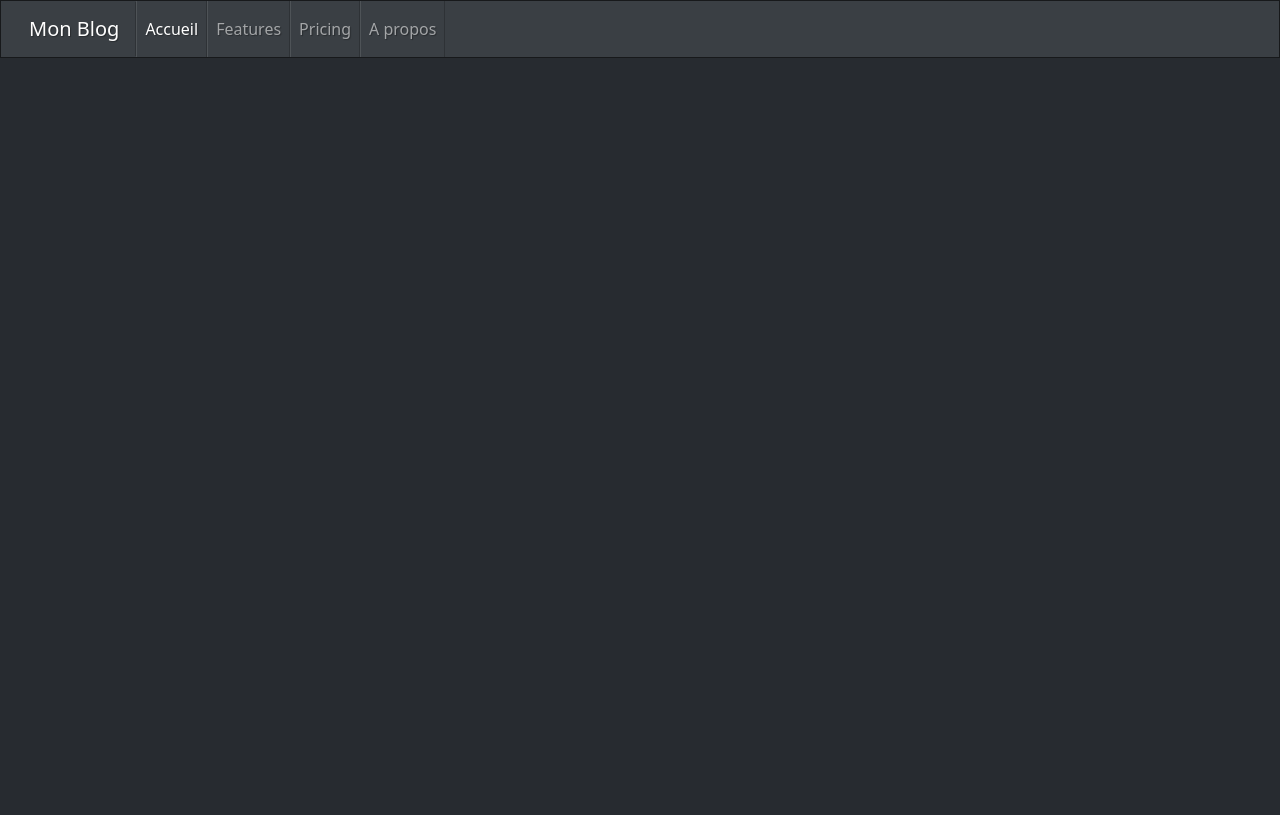
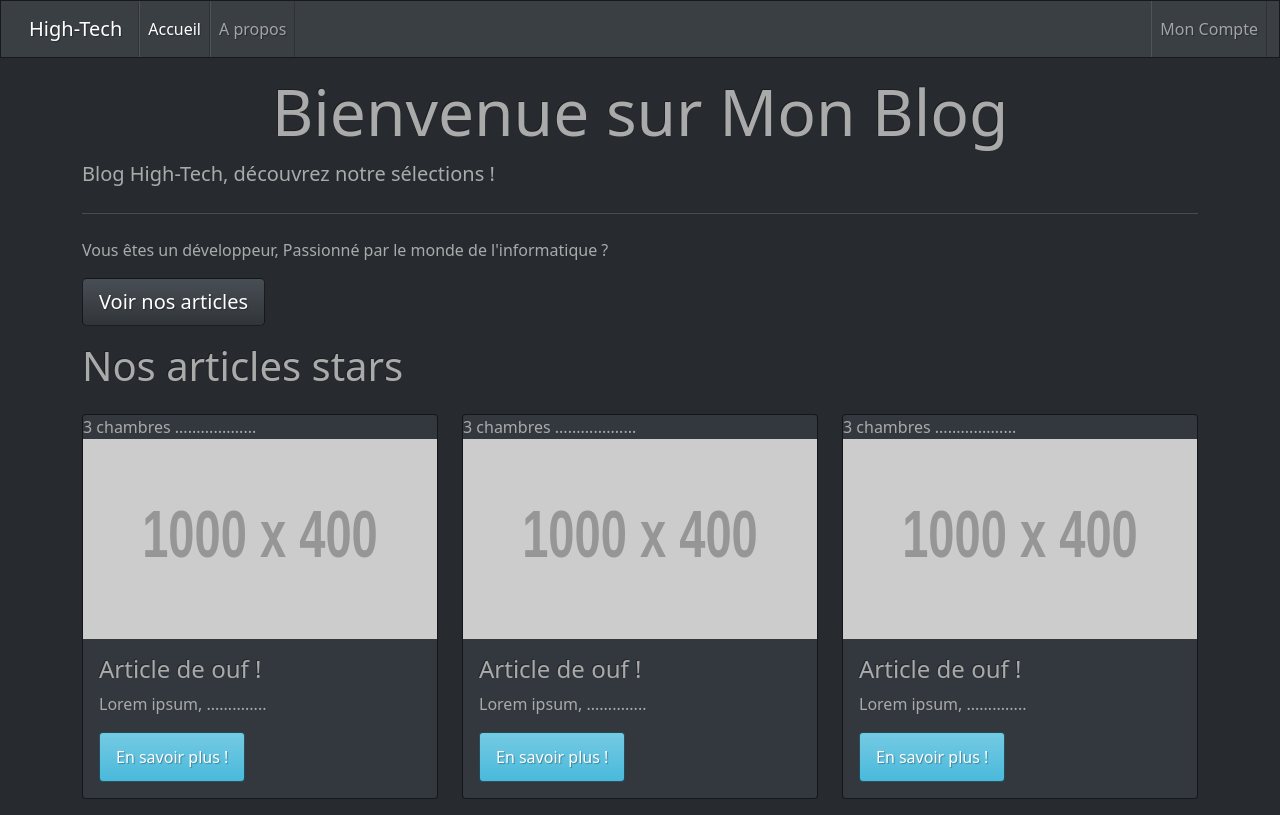
Before and after one commit to SlimaneBenamar/blog, a Symfony app: template templates/blog.html.twig in a window 1280 px wide. Before the commit the page ends 58 px from the top, so only its background shows below. Run offline with Twig, Linux system fonts and the light colour scheme; the template is opened without the code that fills it, so the values that code supplies are empty; grey boxes labelled with a size stand in for pictures from a placeholder-image service; some libraries are stand-ins or nearby versions.

Commit message:
init page d'accueil

```diff
--- a/templates/base.html.twig
+++ b/templates/base.html.twig
@@ -2,7 +2,7 @@
 <html>
     <head>
         <meta charset="UTF-8">
-        <title>{% block title %}Welcome!{% endblock %}</title>
+        <title>High-Tech - {% block title %}Welcome!{% endblock %}</title>
         <link rel="stylesheet" href="css/bootstrap.min.css">
         {% block stylesheets %}
 
@@ -13,7 +13,7 @@
 
         <nav class="navbar navbar-expand-lg navbar-dark bg-primary">
         <div class="container-fluid">
-            <a class="navbar-brand" href="#">Mon Blog</a>
+            <a class="navbar-brand" href="{{ path('Accueil')}}">High-Tech</a>
             <button class="navbar-toggler" type="button" data-bs-toggle="collapse" data-bs-target="#navbarColor01" aria-controls="navbarColor01" aria-expanded="false" aria-label="Toggle navigation">
             <span class="navbar-toggler-icon"></span>
             </button>
@@ -21,18 +21,16 @@
             <div class="collapse navbar-collapse" id="navbarColor01">
             <ul class="navbar-nav me-auto">
                 <li class="nav-item">
-                <a class="nav-link active" href="#">Accueil
-                    <span class="visually-hidden">(current)</span>
+                <a class="nav-link active" href="{{ path('Accueil')}}">Accueil
                 </a>
                 </li>
                 <li class="nav-item">
-                <a class="nav-link" href="#">Features</a>
+                <a class="nav-link" href="#">A propos</a>
                 </li>
+            </ul>
+            <ul class="navbar-nav ml-auto">
                 <li class="nav-item">
-                <a class="nav-link" href="#">Pricing</a>
-                </li>
-                <li class="nav-item">
-                <a class="nav-link" href="#">A propos</a>
+                    <a href="#" class="nav-link">Mon Compte</a>
                 </li>
             </ul>
             </div>
--- a/templates/blog.html.twig
+++ b/templates/blog.html.twig
@@ -4,4 +4,83 @@
 
 {% block body %}
 
+
+    {#- container -#}
+    <div class="container">
+        <div class="jumbotron mt-3">
+            <h1 class="display-3 text-center">Bienvenue sur Mon Blog</h1>
+            <p class="lead">Blog High-Tech, découvrez notre sélections !</p>
+            <hr class="my-4">
+            <p>Vous êtes un développeur, Passionné par le monde de l'informatique ?</p>
+            <p class="lead">
+                <a class="btn btn-primary btn-lg" href="#" role="button">Voir nos articles</a>
+            </p>
+        </div>
+
+        <h2 class="h1 mt-3 mb-4">Nos articles stars</h2>
+
+
+            <div class="row">
+                <div class="col-md-4">
+                    <div class="card mb-3">
+                        <div>
+                            3 chambres ...................
+                        </div>
+
+                        <img src="http://placehold.it/1000x400" alt="Image article 1"
+                        style="height: 200px; width: 100%; display: block">
+
+                        <div class="card-body">
+                            <h4 class="card-title">
+                                Article de ouf !
+                            </h4>
+                            <p class="card-text">
+                                Lorem ipsum, ..............
+                            </p>
+                            <a href="#" class="btn btn-info">En savoir plus !</a>
+                        </div>
+                    </div>
+                </div>
+                <div class="col-md-4">
+                    <div class="card mb-3">
+                        <div>
+                            3 chambres ...................
+                        </div>
+
+                        <img src="http://placehold.it/1000x400" alt="Image article 1"
+                        style="height: 200px; width: 100%; display: block">
+
+                        <div class="card-body">
+                            <h4 class="card-title">
+                                Article de ouf !
+                            </h4>
+                            <p class="card-text">
+                                Lorem ipsum, ..............
+                            </p>
+                            <a href="#" class="btn btn-info">En savoir plus !</a>
+                        </div>
+                    </div>
+                </div>
+                <div class="col-md-4">
+                    <div class="card mb-3">
+                        <div>
+                            3 chambres ...................
+                        </div>
+
+                        <img src="http://placehold.it/1000x400" alt="Image article 1"
+                        style="height: 200px; width: 100%; display: block">
+
+                        <div class="card-body">
+                            <h4 class="card-title">
+                                Article de ouf !
+                            </h4>
+                            <p class="card-text">
+                                Lorem ipsum, ..............
+                            </p>
+                            <a href="#" class="btn btn-info">En savoir plus !</a>
+                        </div>
+                    </div>
+                </div>
+            </div>
+    </div>
 {% endblock %}
```
